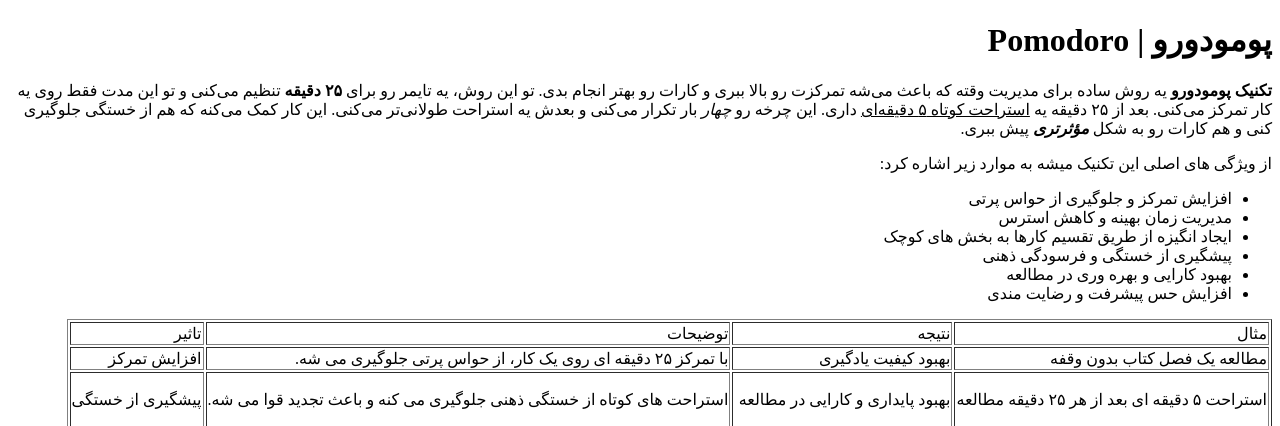
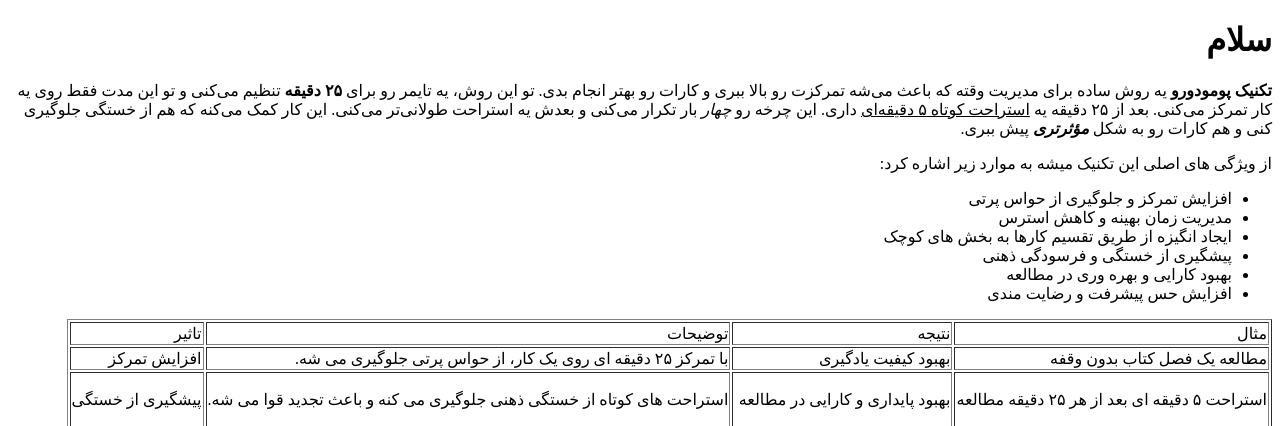
Before and after one commit to SalehGovahi/crocodile, a plain HTML site: page index.html in a window 1280 px wide. Shown: the top 426 px of the page. Drawn offline with Linux system fonts and the light colour scheme.

Commit message:
Update index.html file

```diff
--- a/index.html
+++ b/index.html
@@ -8,7 +8,7 @@
     </head>
     <body>
         <!-- Title -->
-        <h1>پومودورو | Pomodoro</h1>
+        <h1>سلام</h1>
         <!-- Description -->
         <p>
             <strong>تکنیک پومودورو</strong> یه روش ساده برای مدیریت وقته که باعث
```
